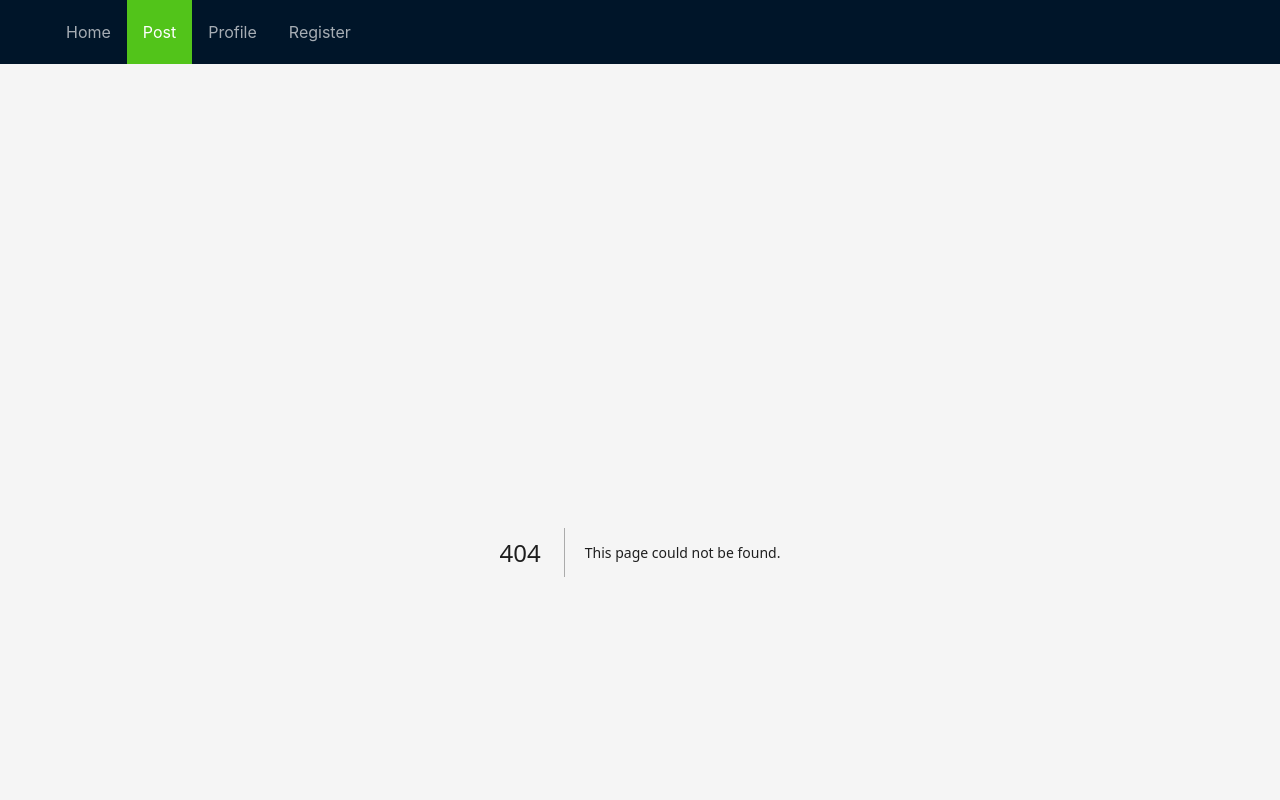
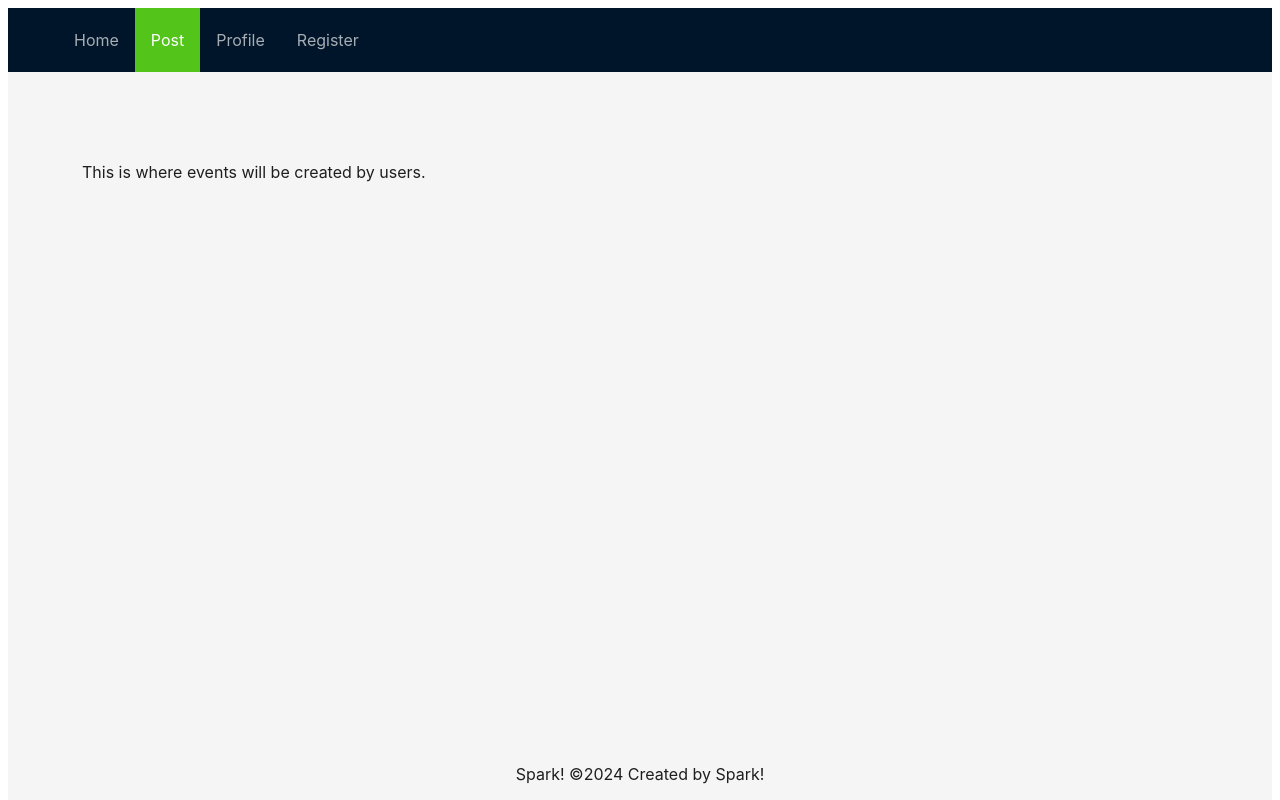
Before and after one commit to Hengsheng-Liu/CS391, a Next.js app in the folder client/: page /post in a window 1280 px wide. Before the commit this address had no page. Shown: the top 800 px of the page. Built offline with nearby package versions, Linux system fonts and the light colour scheme.

Commit message:
feat: create (near) empty post page

```diff
--- /dev/null
+++ b/client/src/pages/post.tsx
@@ -0,0 +1,14 @@
+import { Inter } from "next/font/google";
+import { Typography } from "antd";
+
+const inter = Inter({ subsets: ["latin"] });
+
+export default function Post() {
+  return (
+    <>
+      <Typography.Paragraph>
+        This is where events will be created by users.
+      </Typography.Paragraph>
+    </>
+  );
+}
```
